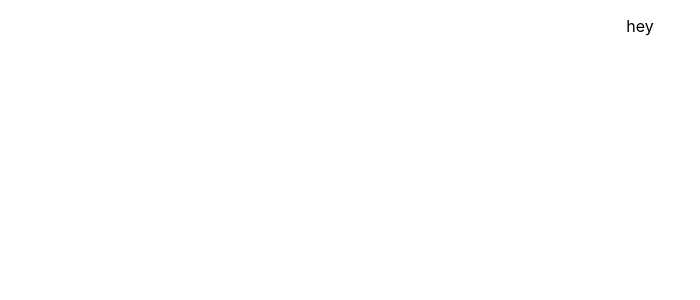
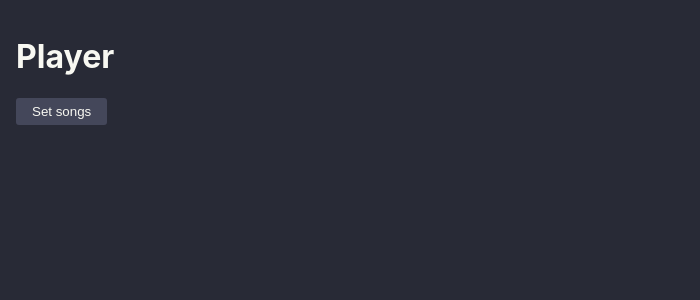
Before and after one commit to mihonak/music-player, a React (Create React App) app: page / in a window 1280 px wide. Shown: the top 300 px of the page, without its empty margins (0-700 px from the left). Built offline with nearby package versions, Linux system fonts and the light colour scheme.

Commit message:
try react component

```diff
--- a/src/App.css
+++ b/src/App.css
@@ -1,38 +1,52 @@
-.App {
-  text-align: center;
+body {
+  background-color: #282a36;
 }
-
-.App-logo {
-  height: 40vmin;
-  pointer-events: none;
+div.player {
+  padding: 16px;
 }
-
-@media (prefers-reduced-motion: no-preference) {
-  .App-logo {
-    animation: App-logo-spin infinite 20s linear;
-  }
+h1,h2,h3,p,li,dl {
+  color:#f8f8f2;
 }
-
-.App-header {
-  background-color: #282c34;
-  min-height: 100vh;
-  display: flex;
-  flex-direction: column;
-  align-items: center;
-  justify-content: center;
-  font-size: calc(10px + 2vmin);
-  color: white;
+h2, h3 {
+  border-bottom: #bd93f9 solid 1px;
 }
-
-.App-link {
-  color: #61dafb;
+dl {
+  padding: 16px;
+  border-radius: 3px;
+  background: #44475a;
 }
-
-@keyframes App-logo-spin {
-  from {
-    transform: rotate(0deg);
-  }
-  to {
-    transform: rotate(360deg);
-  }
+dt {
+  font-size: x-large;
+  font-weight:bold;
+  padding: 0 0 6px;
 }
+dd{
+  margin: 0;
+  padding: 0;
+  text-align: right;
+}
+ul {
+  margin: 0;
+  padding: 0;
+}
+li {
+  margin: 16px 0;
+  padding: 0;
+  list-style-type: none;
+}
+span.artistname {
+  padding: 0 0 0 6px;
+  font-size: smaller;
+}
+button {
+  margin: 0 6px 0 0;
+  padding: 6px 16px;
+  border-radius: 3px;
+  border: none;
+  background: #44475a;
+  color:#f8f8f2;
+}
+button:hover {
+  background: #6272a4;
+  cursor: pointer;
+}
--- a/src/App.js
+++ b/src/App.js
@@ -1,9 +1,10 @@
 import './App.css';
+import { Player } from './Player';
 
 function App() {
   return (
     <div className="App">
-      <p>hey</p>
+      <Player />
     </div>
   );
 }
--- /dev/null
+++ b/src/Player.js
@@ -0,0 +1,62 @@
+import React, { useState } from "react";
+import { Song } from "./Song";
+import { ShuffleEngine } from "./ShuffleEngine";
+
+const sampleSongs = [
+    new Song("Sunday Morning","Maroon 5"),
+    new Song("Kiss Me More(feat. SZA)","Doja Cat"),
+    new Song("Uptown Funk(feat. Bruno Mars)","Mark Ronson"),
+    new Song(22,"Taylor Swift"),
+    new Song("Problem(feat. Iggy Azalea)"),
+];
+const playList = new ShuffleEngine();
+
+export const Player = () => {
+    const [currentSong, setCurrentSong] = useState(null);
+    const [upcomingSongs, setUpcomingSongs] = useState([]);
+    const [hasSongs, setHasSongs] = useState(false);
+
+    const onClickSet = () => {
+        playList.setSongs(sampleSongs);
+        setHasSongs(true);
+        console.log(playList);
+    };
+
+    const onClickPlay = () => {
+        setCurrentSong(playList.getNextSong());
+        setUpcomingSongs(() => playList.peekQueue());
+        console.log(playList);
+    };
+
+    return (
+        <div className="player">
+            <h1>Player</h1>
+            <button onClick={onClickSet}>Set songs</button>
+            {hasSongs ? (
+                <button onClick={onClickPlay}>Play next</button>
+            ) : null}
+            {currentSong ? (
+                <>
+                <h2>Now playing</h2>
+                <dl>
+                    <dt>{currentSong.title}</dt>
+                    <dd><span className="artistname">{currentSong.artist}</span></dd>
+                </dl>
+                <p></p>
+                </>
+            ) : null}
+            {upcomingSongs.length > 0 && (
+                <>
+                <h3>Upcoming songs</h3>
+                <ul>{upcomingSongs.length > 0 && (
+                    upcomingSongs.map((map, index) => {
+                        return map === undefined ? null : (
+                            <li key={index}>{map.title}<span className="artistname">(by {map.artist})</span></li>
+                        )
+                    })
+                )}</ul>
+                </>
+            )}
+        </div>
+    );
+};
```
